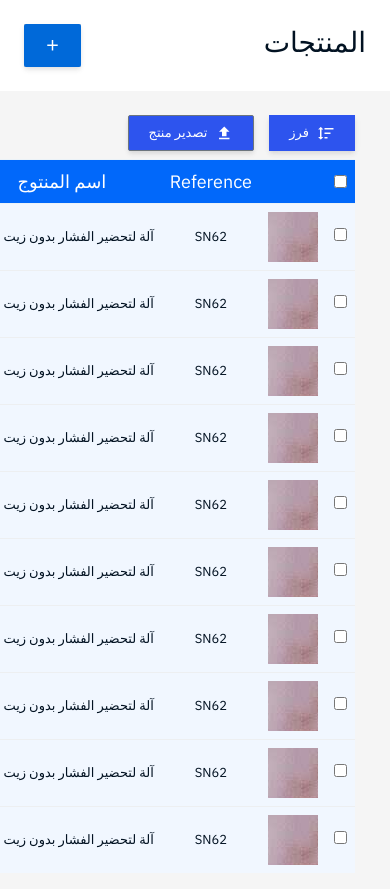
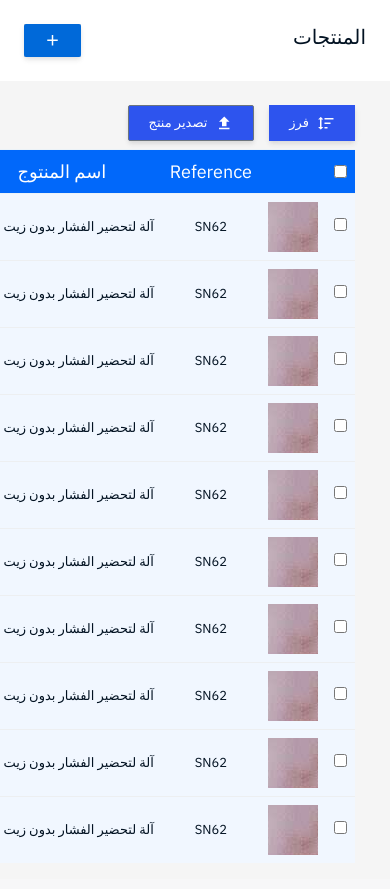
Before and after one commit to faissaloux/Codpanel, a PHP site: page /products.php in a window 390 px wide. Shown: the part 60-949 px from the top of the page. After the commit the page ends 915 px from the top, so only its background shows below. Run offline with PHP 8.4, Linux system fonts and the light colour scheme.

Commit message:
responsive: products page header

```diff
--- a/products.php
+++ b/products.php
@@ -49,7 +49,7 @@
                 <!-- Page Inner Start -->
                 <!--================================-->
                 <div class="d-flex justify-content-between p-2 bg-white p-4">
-                    <h3>المنتجات</h3>
+                    <h3 class="header-title">المنتجات</h3>
                     <div class="btn-group btn-top d-flex justify-content-end" role="group">
                         <a href="#" class="btn btn-primary d-flex col-4 border-none">
                             <span class="d-flex justify-content-center add-new-icon">
```
